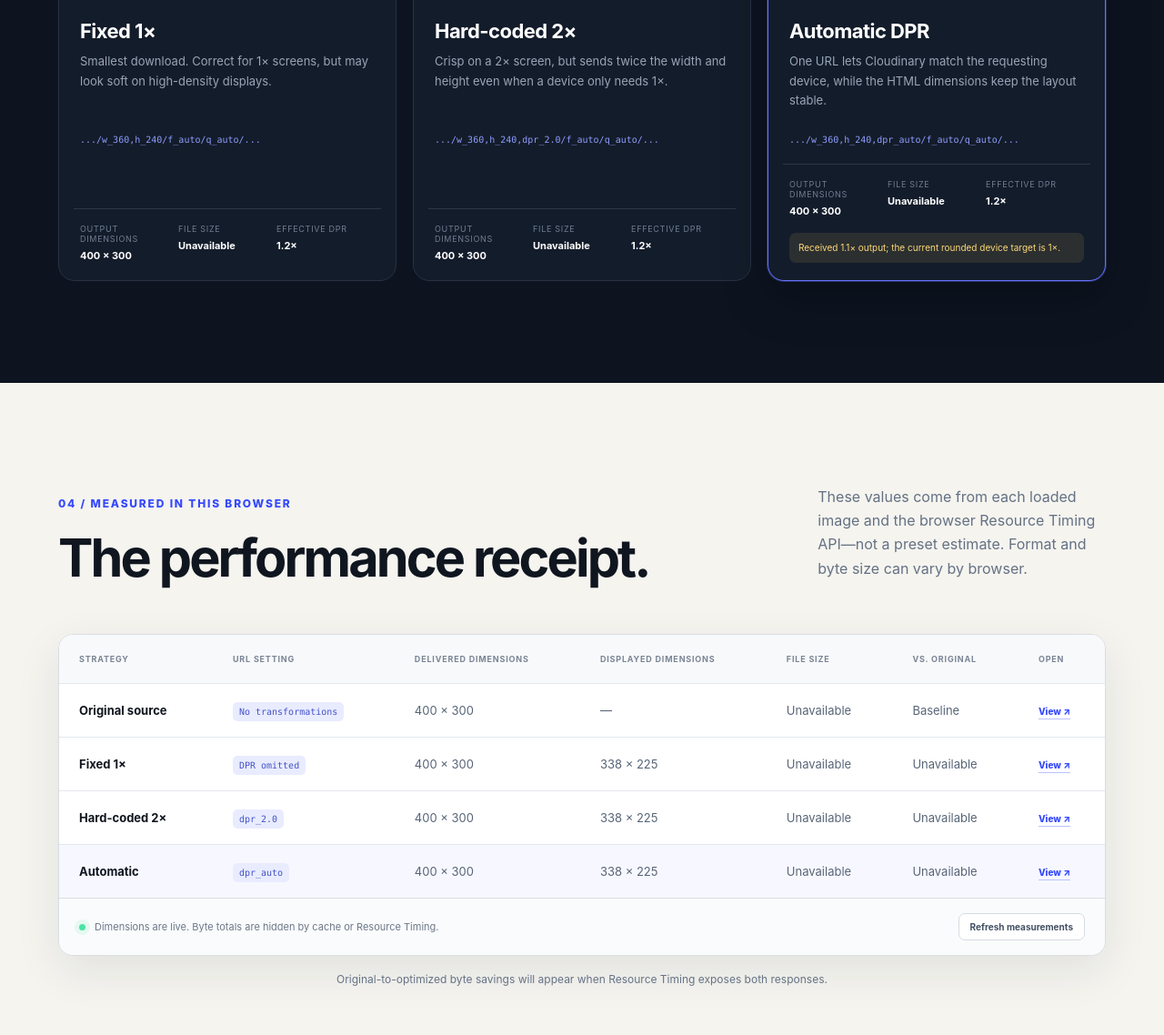
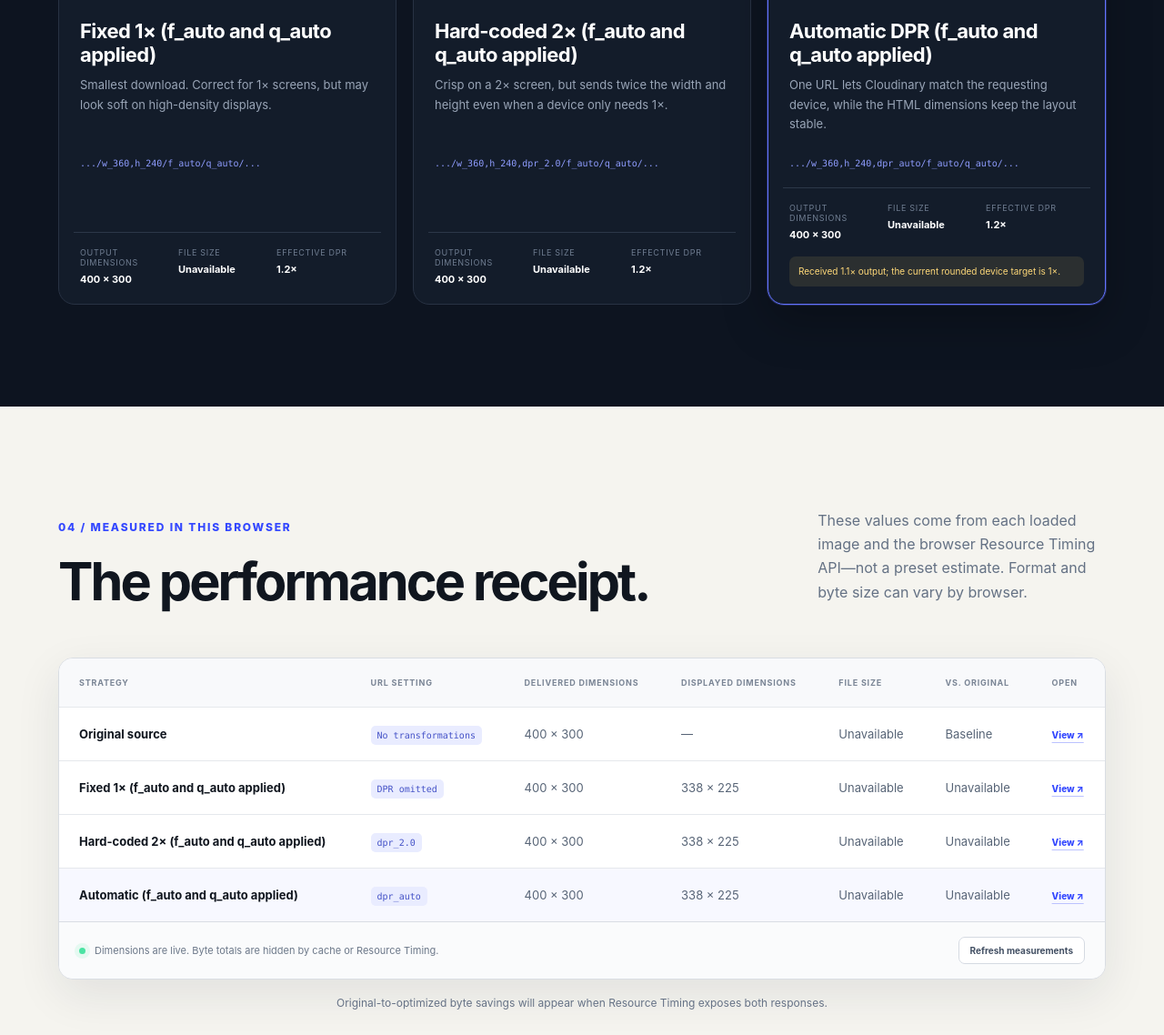
Before and after one commit to mattenbar/cloudinary-dpr-demo, a plain HTML site: page index.html in a window 1280 px wide. Shown: the part 4261-5399 px from the top of the page at 91% size. Drawn offline with Linux system fonts and the light colour scheme.

Commit message:
Clarify automatic format and quality usage

```diff
--- a/index.html
+++ b/index.html
@@ -1216,7 +1216,7 @@ footer a { text-decoration-color: #3d4755; text-underline-offset: 4px; }
             <span class="image-label">DPR omitted</span>
           </div>
           <div class="strategy-copy">
-            <h3>Fixed 1×</h3>
+            <h3>Fixed 1× (f_auto and q_auto applied)</h3>
             <p>Smallest download. Correct for 1× screens, but may look soft on high-density displays.</p>
             <code>.../w_360,h_240/f_auto/q_auto/...</code>
           </div>
@@ -1240,7 +1240,7 @@ footer a { text-decoration-color: #3d4755; text-underline-offset: 4px; }
             <span class="image-label">dpr_2.0</span>
           </div>
           <div class="strategy-copy">
-            <h3>Hard-coded 2×</h3>
+            <h3>Hard-coded 2× (f_auto and q_auto applied)</h3>
             <p>Crisp on a 2× screen, but sends twice the width and height even when a device only needs 1×.</p>
             <code>.../w_360,h_240,dpr_2.0/f_auto/q_auto/...</code>
           </div>
@@ -1265,7 +1265,7 @@ footer a { text-decoration-color: #3d4755; text-underline-offset: 4px; }
             <span class="image-label">dpr_auto</span>
           </div>
           <div class="strategy-copy">
-            <h3>Automatic DPR</h3>
+            <h3>Automatic DPR (f_auto and q_auto applied)</h3>
             <p>One URL lets Cloudinary match the requesting device, while the HTML dimensions keep the layout stable.</p>
             <code>.../w_360,h_240,dpr_auto/f_auto/q_auto/...</code>
           </div>
@@ -1313,7 +1313,7 @@ footer a { text-decoration-color: #3d4755; text-underline-offset: 4px; }
                 <td><a id="result-link-original" class="result-link" href="#" target="_blank" rel="noreferrer">View ↗</a></td>
               </tr>
               <tr data-result-row="baseline">
-                <th>Fixed 1×</th>
+                <th>Fixed 1× (f_auto and q_auto applied)</th>
                 <td><code>DPR omitted</code></td>
                 <td data-result="natural">—</td>
                 <td data-result="rendered">—</td>
@@ -1322,7 +1322,7 @@ footer a { text-decoration-color: #3d4755; text-underline-offset: 4px; }
                 <td><a id="result-link-baseline" class="result-link" href="#" target="_blank" rel="noreferrer">View ↗</a></td>
               </tr>
               <tr data-result-row="fixed">
-                <th>Hard-coded 2×</th>
+                <th>Hard-coded 2× (f_auto and q_auto applied)</th>
                 <td><code>dpr_2.0</code></td>
                 <td data-result="natural">—</td>
                 <td data-result="rendered">—</td>
@@ -1331,7 +1331,7 @@ footer a { text-decoration-color: #3d4755; text-underline-offset: 4px; }
                 <td><a id="result-link-fixed" class="result-link" href="#" target="_blank" rel="noreferrer">View ↗</a></td>
               </tr>
               <tr class="result-auto" data-result-row="auto">
-                <th>Automatic</th>
+                <th>Automatic (f_auto and q_auto applied)</th>
                 <td><code>dpr_auto</code></td>
                 <td data-result="natural">—</td>
                 <td data-result="rendered">—</td>
```
